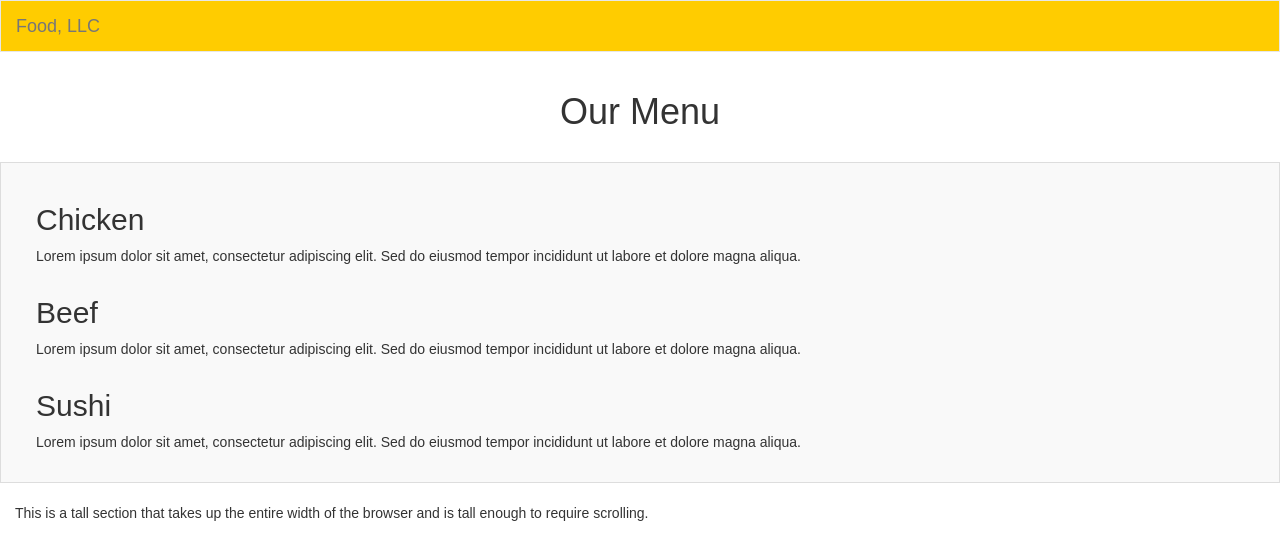
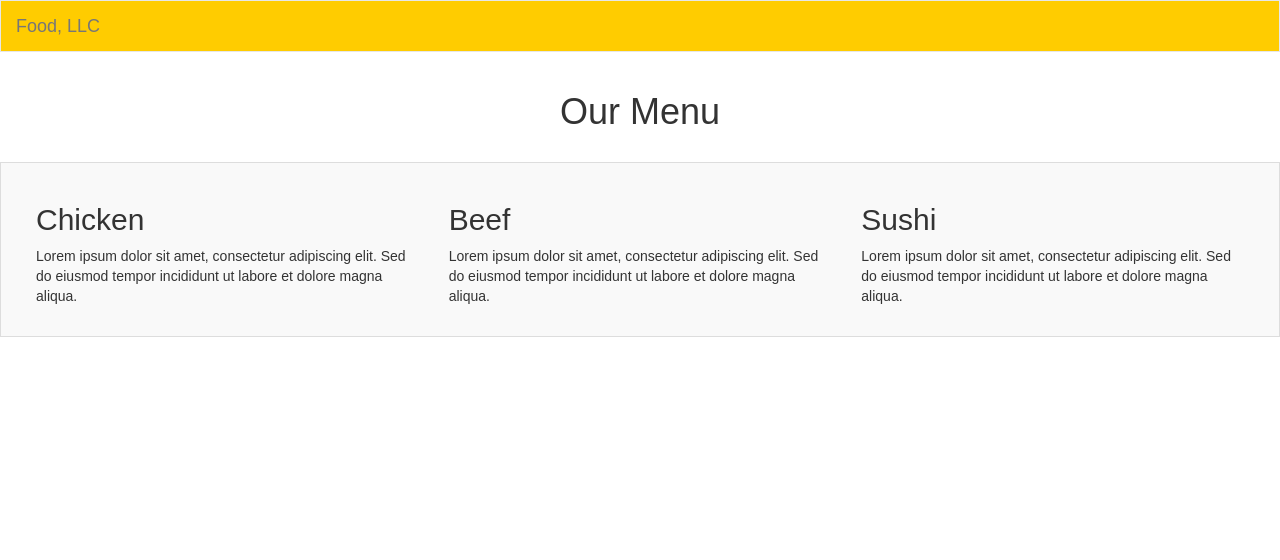
Before and after one commit to sashabelskaya/module-three, a plain HTML site: page index.html in a window 1280 px wide. Drawn offline with nearby package versions, Linux system fonts and the light colour scheme.

Commit message:
Update index.html

```diff
--- a/index.html
+++ b/index.html
@@ -41,15 +41,15 @@
   <section class="section">
     <div class="container-fluid">
       <div class="row">
-          <div class="col-xs-12">
+        <div class="col-md-4 col-sm-6 col-xs-12">
           <h2>Chicken</h2>
           <p>Lorem ipsum dolor sit amet, consectetur adipiscing elit. Sed do eiusmod tempor incididunt ut labore et dolore magna aliqua.</p>
         </div>
-          <div class="col-xs-12">
+        <div class="col-md-4 col-sm-6 col-xs-12">
           <h2>Beef</h2>
           <p>Lorem ipsum dolor sit amet, consectetur adipiscing elit. Sed do eiusmod tempor incididunt ut labore et dolore magna aliqua.</p>
         </div>
-          <div class="col-xs-12">
+        <div class="col-md-4 col-sm-12 col-xs-12">
           <h2>Sushi</h2>
           <p>Lorem ipsum dolor sit amet, consectetur adipiscing elit. Sed do eiusmod tempor incididunt ut labore et dolore magna aliqua.</p>
         </div>
@@ -57,16 +57,8 @@
     </div>
   </section>
 
-    <!-- Single Tall Section -->
-    <section class="tall-section">
-      <div class="container-fluid">
-        <div class="row">
-          <div class="col-xs-12">
-            <p>This is a tall section that takes up the entire width of the browser and is tall enough to require scrolling.</p>
-          </div>
-        </div>
-      </div>
-    </section>
+  <!-- Optional: Additional Sections (not graded) -->
+  <!-- You can add more sections here if you wish to complete the optional parts -->
 
   <!-- jQuery (necessary for Bootstrap's JavaScript plugins) -->
   <script src="https://ajax.googleapis.com/ajax/libs/jquery/1.12.4/jquery.min.js"></script>
```
Lines whose indentation alone changed are shown as unchanged.
